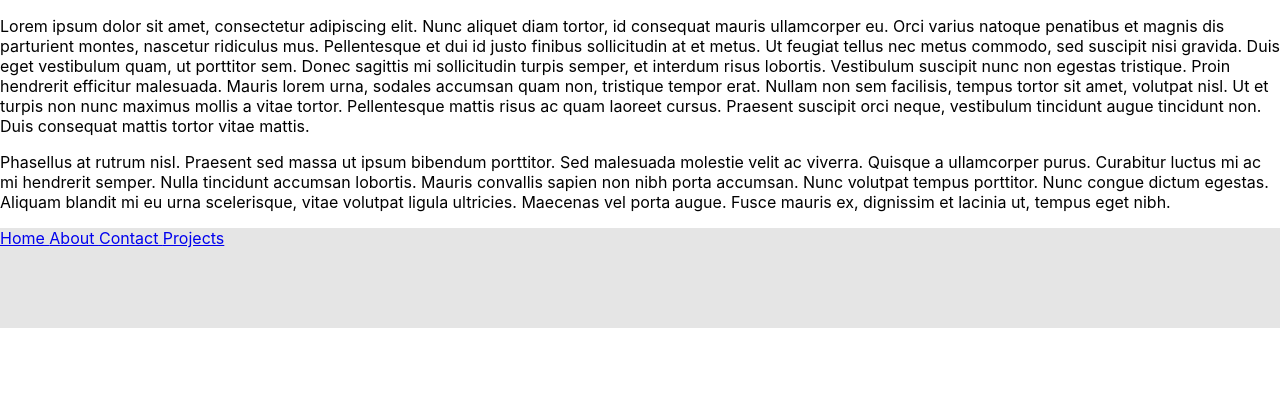
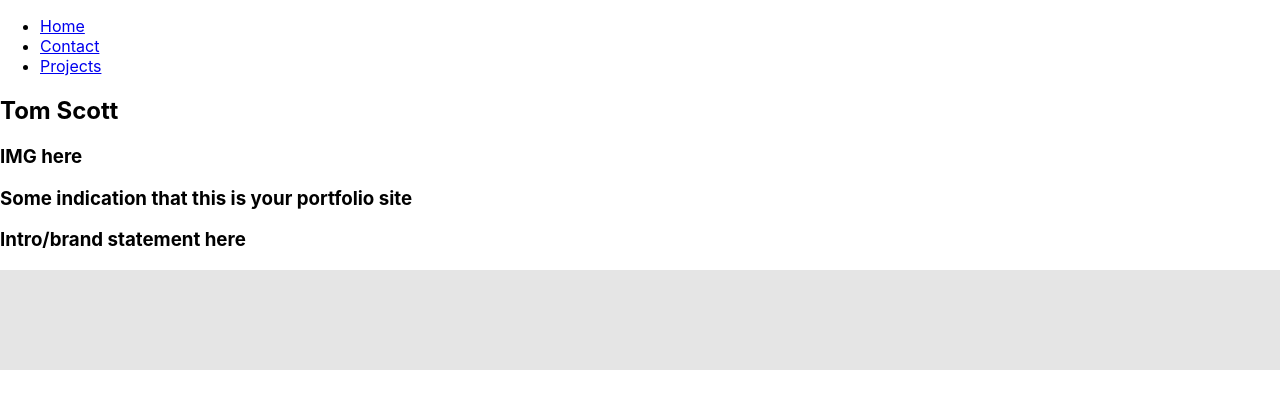
Before and after one commit to tascott/tascott.github.io, a React (Create React App) app: page / in a window 1280 px wide. Shown: the top 408 px of the page. Built offline with nearby package versions, Linux system fonts and the light colour scheme.

Commit message:
Add to the basic scaffold which should fit the rubric requirements

```diff
--- a/src/App.js
+++ b/src/App.js
@@ -1,8 +1,9 @@
 import React from "react";
 import "./App.css";
-import About from "./pages/About";
+import Home from "./pages/Home";
 import Contact from "./pages/Contact";
 import Footer from "./components/Footer";
+import Header from "./components/Header";
 import Projects from "./pages/Projects";
 import { HashRouter as Router, Route, Routes } from "react-router-dom";
 
@@ -10,9 +11,9 @@
   return (
     <div>
       <Router>
+        <Header />
         <Routes>
-          <Route exact path="/" element={<About />} />
-          <Route path="/about" element={<About />} />
+          <Route exact path="/" element={<Home />} />
           <Route path="/contact" element={<Contact />} />
           <Route path="/projects" element={<Projects />} />
         </Routes>
--- a/src/components/Footer/index.js
+++ b/src/components/Footer/index.js
@@ -1,14 +1,10 @@
 import React from "react";
-import { HashRouter, Link } from "react-router-dom";
 import "./style.css";
 
 function Footer() {
   return (
     <footer className="footer">
-      <Link to="/"> Home </Link>
-      <Link to="/about"> About </Link>
-      <Link to="/contact"> Contact </Link>
-      <Link to="/projects"> Projects </Link>
+
     </footer>
   );
 }
--- /dev/null
+++ b/src/components/Header/index.js
@@ -0,0 +1,15 @@
+import React from "react";
+import Navbar from "../Navbar";
+import "./style.css";
+
+function Header() {
+  return (
+    <>
+      <header className="header">
+        <Navbar />
+      </header>
+    </>
+  );
+}
+
+export default Header;
--- /dev/null
+++ b/src/components/Header/style.css
@@ -0,0 +1,14 @@
+.footer {
+  min-height: 100px;
+  background: #E5E5E5;
+  position: relative;
+}
+
+.footer span {
+  position: absolute;
+  bottom: 0;
+  left: 0;
+  right: 0;
+  padding: 3px;
+  background: #B8B8B8;
+}
--- /dev/null
+++ b/src/components/Navbar/index.js
@@ -0,0 +1,49 @@
+import React from 'react';
+import { NavLink } from 'react-router-dom';
+import './style.css';
+
+function Navbar() {
+  return (
+    <nav className="navbar navbar-expand-lg navbar-light bg-light">
+      <div>
+        <ul className="navbar-nav">
+          <li className="nav-item">
+            <NavLink
+              to="/"
+              end
+              className={({ isActive }) =>
+                isActive ? 'nav-link active' : 'nav-link'
+              }
+            >
+              Home
+            </NavLink>
+          </li>
+          <li className="nav-item">
+            <NavLink
+              to="/contact"
+              end
+              className={({ isActive }) =>
+                isActive ? 'nav-link active' : 'nav-link'
+              }
+            >
+              Contact
+            </NavLink>
+          </li>
+          <li className="nav-item">
+            <NavLink
+              to="/projects"
+              end
+              className={({ isActive }) =>
+                isActive ? 'nav-link active' : 'nav-link'
+              }
+            >
+              Projects
+            </NavLink>
+          </li>
+        </ul>
+      </div>
+    </nav>
+  );
+}
+
+export default Navbar;
--- /dev/null
+++ b/src/components/Navbar/style.css
@@ -0,0 +1,3 @@
+nav.navbar.navbar-default {
+  margin-bottom: 0;
+}
--- a/src/components/ProjectCard/Index.js
+++ b/src/components/ProjectCard/Index.js
@@ -0,0 +1,17 @@
+import React from "react";
+
+function ProjectCard() {
+    // todo: use props to pass in the project data
+  return (
+    <div>
+          <h2>ProjectCard</h2>
+          <h3>Title</h3>
+          <h3>Image</h3>
+          <h3>Description</h3>
+          <h3>Link to deployed version</h3>
+            <h3>Link to GitHub repo</h3>
+    </div>
+  );
+}
+
+export default ProjectCard;
--- a/src/pages/About.js
+++ /dev/null
@@ -1,35 +0,0 @@
-import React from "react";
-
-function About() {
-  return (
-    <div>
-      <p>
-        Lorem ipsum dolor sit amet, consectetur adipiscing elit. Nunc aliquet
-        diam tortor, id consequat mauris ullamcorper eu. Orci varius natoque
-        penatibus et magnis dis parturient montes, nascetur ridiculus mus.
-        Pellentesque et dui id justo finibus sollicitudin at et metus. Ut
-        feugiat tellus nec metus commodo, sed suscipit nisi gravida. Duis eget
-        vestibulum quam, ut porttitor sem. Donec sagittis mi sollicitudin turpis
-        semper, et interdum risus lobortis. Vestibulum suscipit nunc non egestas
-        tristique. Proin hendrerit efficitur malesuada. Mauris lorem urna,
-        sodales accumsan quam non, tristique tempor erat. Nullam non sem
-        facilisis, tempus tortor sit amet, volutpat nisl. Ut et turpis non nunc
-        maximus mollis a vitae tortor. Pellentesque mattis risus ac quam laoreet
-        cursus. Praesent suscipit orci neque, vestibulum tincidunt augue
-        tincidunt non. Duis consequat mattis tortor vitae mattis.
-      </p>
-      <p>
-        Phasellus at rutrum nisl. Praesent sed massa ut ipsum bibendum
-        porttitor. Sed malesuada molestie velit ac viverra. Quisque a
-        ullamcorper purus. Curabitur luctus mi ac mi hendrerit semper. Nulla
-        tincidunt accumsan lobortis. Mauris convallis sapien non nibh porta
-        accumsan. Nunc volutpat tempus porttitor. Nunc congue dictum egestas.
-        Aliquam blandit mi eu urna scelerisque, vitae volutpat ligula ultricies.
-        Maecenas vel porta augue. Fusce mauris ex, dignissim et lacinia ut,
-        tempus eget nibh.
-      </p>
-    </div>
-  );
-}
-
-export default About;
--- a/src/pages/Contact.js
+++ b/src/pages/Contact.js
@@ -1,9 +1,16 @@
 import React from "react";
 
 function Contact() {
+  //TODO: update github
+  //TODO: update linkedin
   return (
     <div>
-        <h2>Contact</h2>
+      <h2>Contact</h2>
+      <h3>Email</h3>
+      <h3>PDF CV</h3>
+      <h3>LinkedIn</h3>
+      <h3>GitHub</h3>
+      <h3>Contact Form</h3>
     </div>
   );
 }
--- /dev/null
+++ b/src/pages/Home.js
@@ -0,0 +1,14 @@
+import React from "react";
+
+function Home() {
+  return (
+    <div>
+      <h2>Tom Scott</h2>
+      <h3>IMG here</h3>
+      <h3>Some indication that this is your portfolio site</h3>
+      <h3>Intro/brand statement here</h3>
+    </div>
+  );
+}
+
+export default Home;
--- a/src/pages/Projects.js
+++ b/src/pages/Projects.js
@@ -1,10 +1,14 @@
 import React from "react";
+import ProjectCard from "../components/ProjectCard";
+import projects from "../projects.json";
 
 function Project() {
+  console.log(projects);
   return (
     <div>
         <h2>Projects</h2>
-        <h3>Project Cards</h3>
+      <h3>Project Cards</h3>
+      <ProjectCard />
     </div>
   );
 }
```
